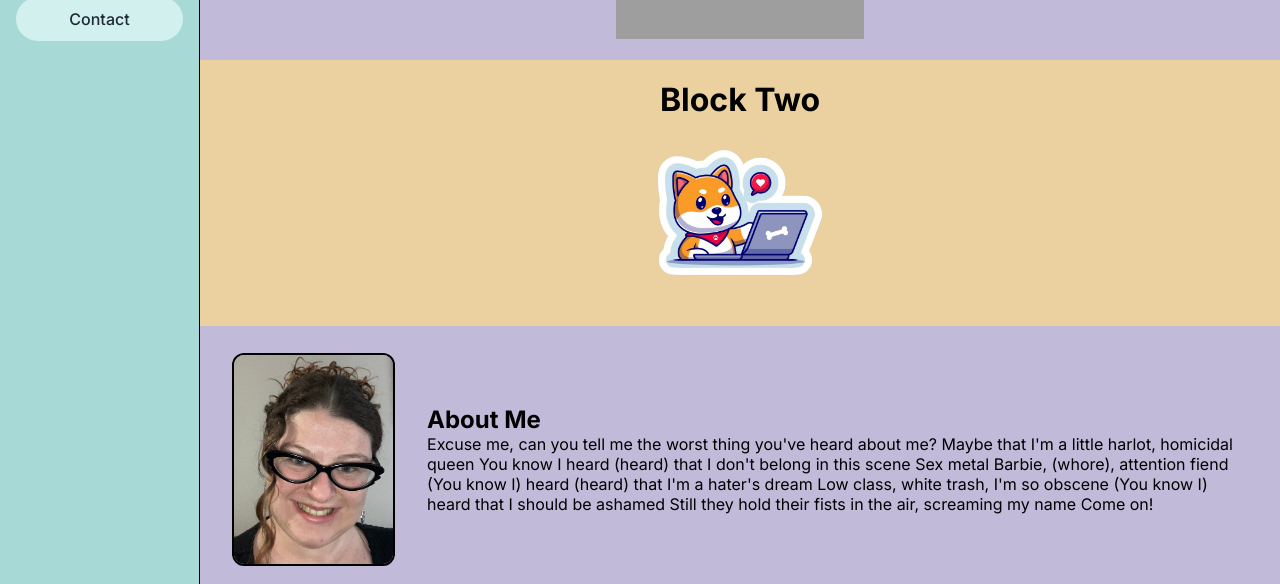
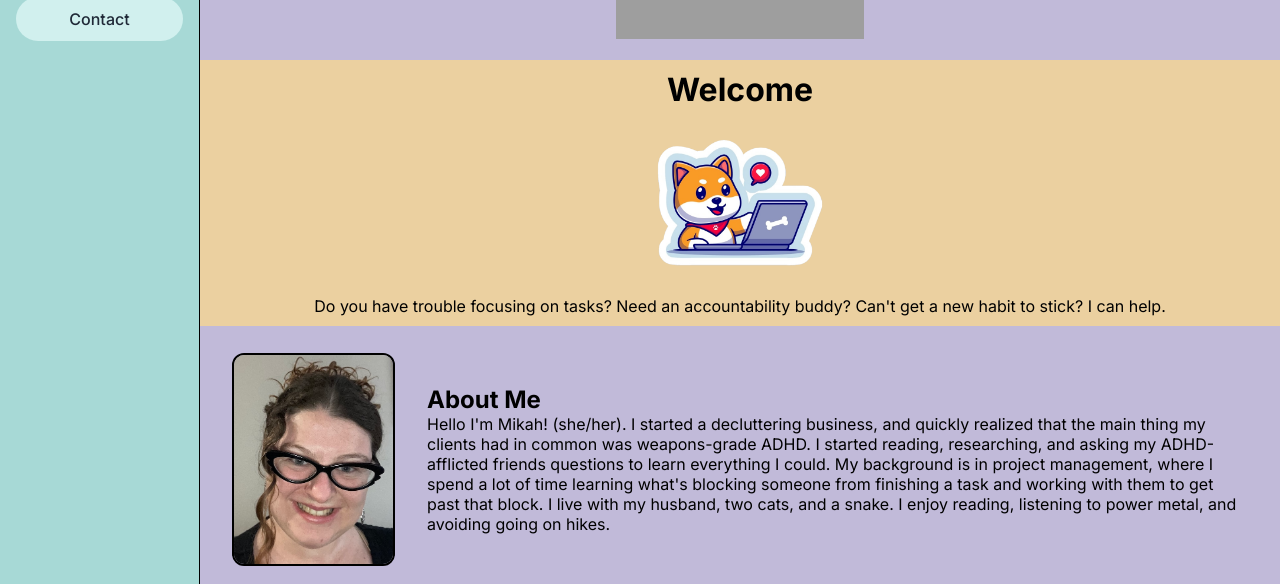
Before and after one commit to michaelwhittemore/nuxt-executive-functioneer, a Nuxt app: page / in a window 1280 px wide. Shown: the part 207-791 px from the top of the page. Built offline with nearby package versions, Linux system fonts and the light colour scheme; grey boxes are pictures that could not be loaded.

Commit message:
started new text

```diff
--- a/app/pages/index.vue
+++ b/app/pages/index.vue
@@ -8,8 +8,9 @@
     </MainDisplayBlock>
     <MainDisplayBlock>
       <div class="constrained-content brain-content">
-        <h1>Block Two</h1>
+        <h1>Welcome</h1>
         <img src="/img/corgi.png" alt="Corgi" />
+        <p>Do you have trouble focusing on tasks? Need an accountability buddy? Can't get a new habit to stick? I can help.</p>
         <!-- <img src="/img/happyDog.png" alt="Happy Dog" /> -->
       </div>
     </MainDisplayBlock>
@@ -18,15 +19,12 @@
         <img src="/img/mikah.jpeg" alt="Mikah Headshot" />
         <div class="about-content-text">
           <h2>About Me</h2>
-          <p>Excuse me, can you tell me the worst thing you've heard about me?
-            Maybe that I'm a little harlot, homicidal queen
-            You know I heard (heard) that I don't belong in this scene
-            Sex metal Barbie, (whore), attention fiend
-            (You know I) heard (heard) that I'm a hater's dream
-            Low class, white trash, I'm so obscene
-            (You know I) heard that I should be ashamed
-            Still they hold their fists in the air, screaming my name
-            Come on!</p>
+          <p>Hello I'm Mikah! (she/her). I started a decluttering business, and quickly realized that the main thing my
+            clients had in common was weapons-grade ADHD. I started reading, researching, and asking my ADHD-afflicted
+            friends questions to learn everything I could. My background is in project management, where I spend a lot
+            of time learning what's blocking someone from finishing a task and working with them to get past that block.
+            I live with my husband, two cats, and a snake. I enjoy reading, listening to power metal, and avoiding going
+            on hikes. </p>
         </div>
 
       </div>
--- a/app/pages/pricing.vue
+++ b/app/pages/pricing.vue
@@ -14,7 +14,7 @@ onMounted(() => {
       <h1>Pricing and Services</h1>
       <br></br> <!-- add a line break, probably format this better -->
       <h3>How much do you cost?</h3>
-      <p>Phi universal law constant occurrence
+      <p>TODO:Phi universal law constant occurrence
         design absent of flaws natural appearance
         with DNA and galaxies we approach infinity
         nothing split by unity is the constant creation
```
